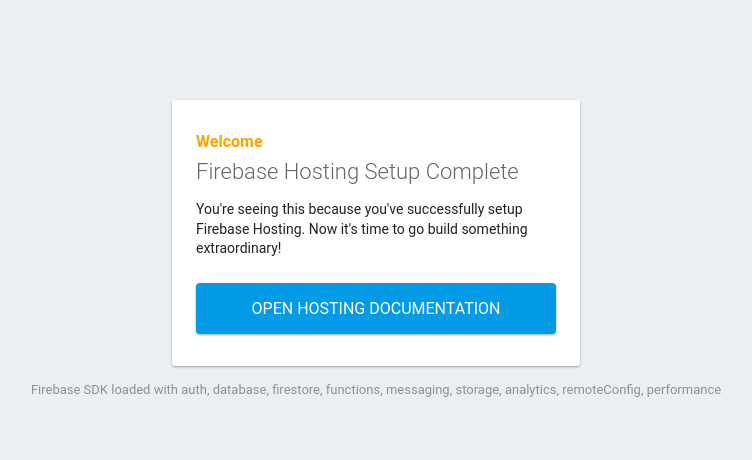
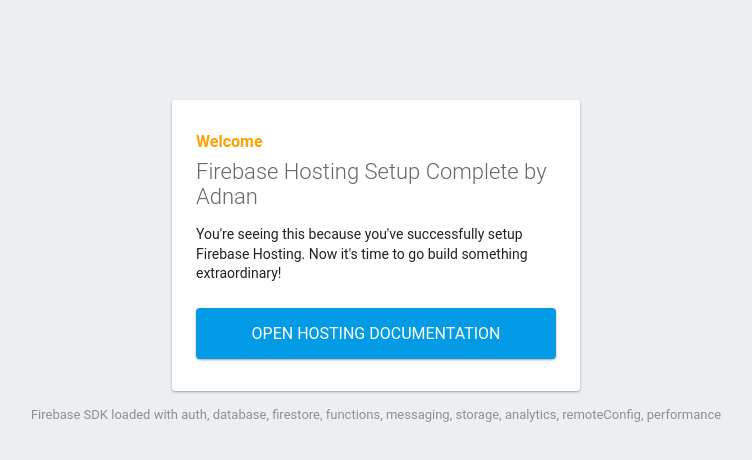
Before and after one commit to adnansurya/makassarrobotics, a plain HTML site: page public/index.html in a window 1280 px wide. Shown: the whole page, without its empty margins (264-1016 px from the left). Drawn offline with Linux system fonts and the light colour scheme; some packages are replaced by stand-ins of ours.

Commit message:
a little changes test sync

```diff
--- a/public/index.html
+++ b/public/index.html
@@ -41,7 +41,7 @@
   <body>
     <div id="message">
       <h2>Welcome</h2>
-      <h1>Firebase Hosting Setup Complete</h1>
+      <h1>Firebase Hosting Setup Complete by Adnan</h1>
       <p>You're seeing this because you've successfully setup Firebase Hosting. Now it's time to go build something extraordinary!</p>
       <a target="_blank" href="https://firebase.google.com/docs/hosting/">Open Hosting Documentation</a>
     </div>
```
